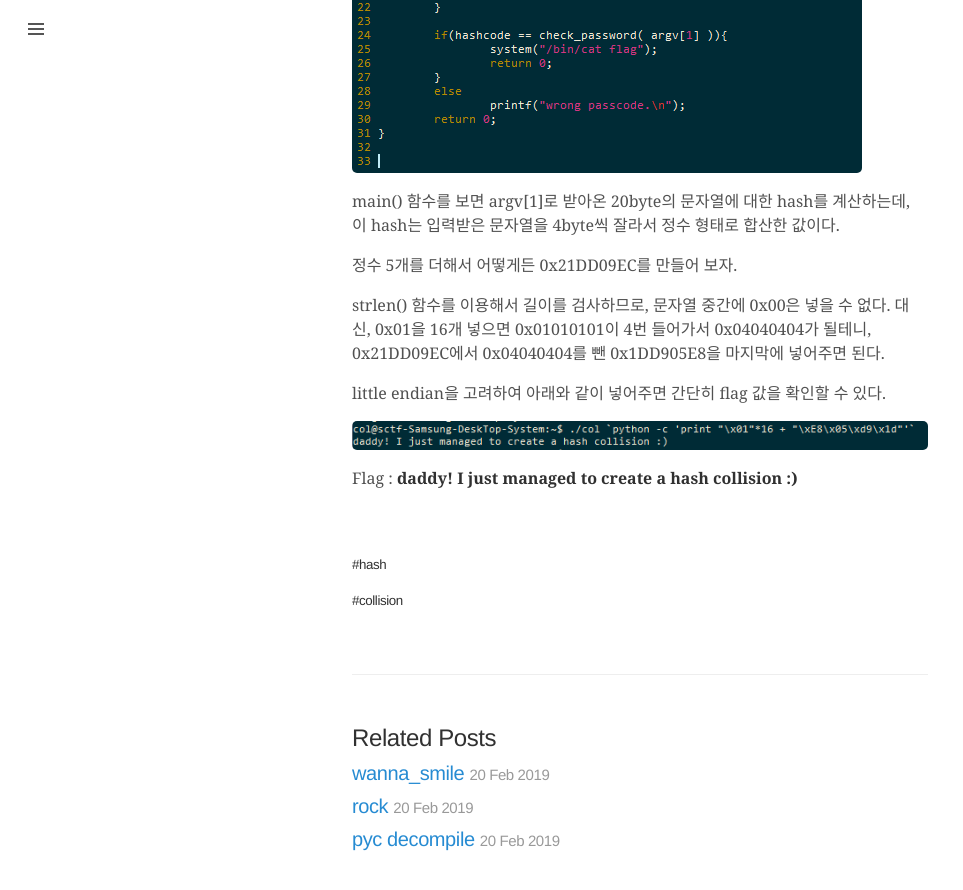
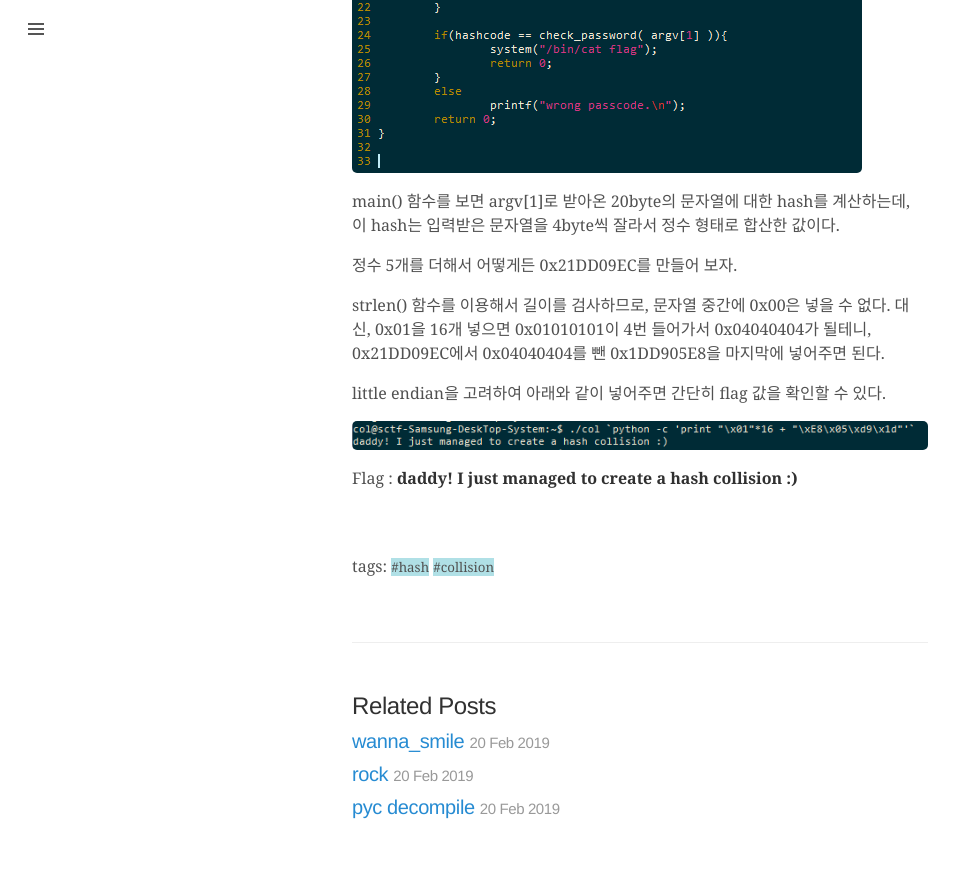
Before and after one commit to JisoonPark/writeup, a Jekyll site: the page built from _posts/2019-02-20-collision.md, in a window 1280 px wide and 900 px high, scrolled down 879 px. Shown: the top 890 px of the window, without its empty margins (0-963 px from the left). Built offline with Jekyll 4.4.1, drawn with Linux system fonts in a browser that asks for light colours; some web fonts are replaced; after the commit the page ends 1747 px from its top, so only the background shows below that.

Commit message:
Update post.html

```diff
--- a/_layouts/post.html
+++ b/_layouts/post.html
@@ -9,10 +9,9 @@ layout: default
 </div>
 
 <div class="post">
+  tags:
   {% for t in page.tag %}
-      <h4>
-          <small>#{{ t }}</small>
-      </h4>
+    <small style="background-color:powderblue;">#{{ t }}</small>
   {% endfor %}
 </div>
 
```
